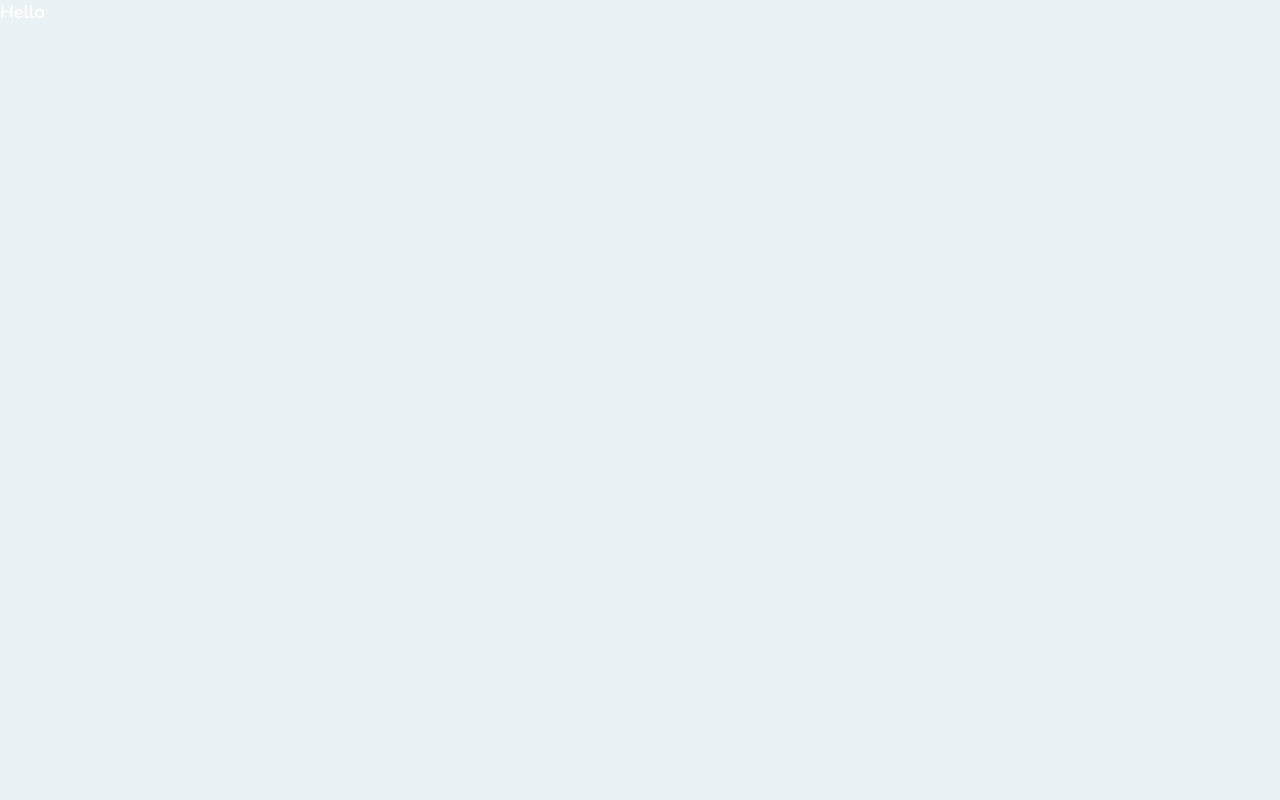
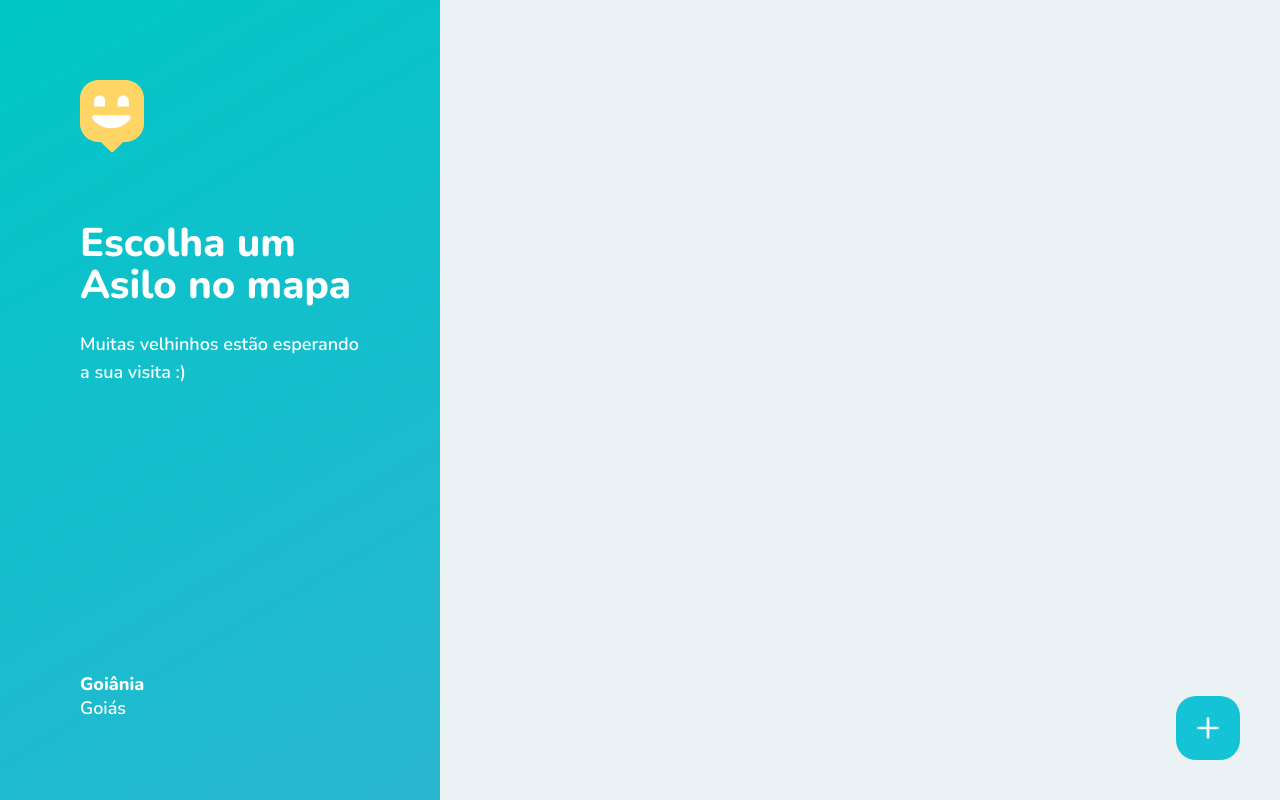
Before and after one commit to TheHumphrey/tcc_frontend, a React (Create React App) app: page /map in a window 1280 px wide. Built offline with nearby package versions, Linux system fonts and the light colour scheme.

Commit message:
create asylum map page

```diff
--- a/src/pages/AsylumMaps.tsx
+++ b/src/pages/AsylumMaps.tsx
@@ -1,7 +1,36 @@
 import React from "react";
 
+import { Link } from "react-router-dom";
+
+import { FiPlus } from "react-icons/fi";
+
+import "../styles/pages/asylum-map.css";
+
+import mapMarkerImg from "../images/map-marker.svg";
 const AsylumMaps = () => {
-  return <div>Hello</div>;
+  return (
+    <div id="page-map">
+      <aside>
+        <header>
+          <img src={mapMarkerImg} alt="logo" />
+
+          <h2>Escolha um Asilo no mapa</h2>
+
+          <p>Muitas velhinhos estão esperando a sua visita :)</p>
+        </header>
+
+        <footer>
+          <strong>Goiânia</strong>
+          <span>Goiás</span>
+        </footer>
+      </aside>
+      <div></div>
+
+      <Link to="" className="create-asylum">
+        <FiPlus size={32} color="#fff" />
+      </Link>
+    </div>
+  );
 };
 
 export default AsylumMaps;
--- a/src/pages/Landing.tsx
+++ b/src/pages/Landing.tsx
@@ -1,6 +1,7 @@
 import React from "react";
 
 import { FiArrowRight } from "react-icons/fi";
+import { Link } from "react-router-dom";
 
 import "../styles/pages/landing.css";
 
@@ -22,9 +23,9 @@
           <span>Goiás</span>
         </div>
 
-        <a href="" className="enter-app">
+        <Link to="/map" className="enter-app">
           {<FiArrowRight size={26} color="rgba(0,0,0,0.6)" />}
-        </a>
+        </Link>
       </div>
     </div>
   );
--- a/src/routes.tsx
+++ b/src/routes.tsx
@@ -7,8 +7,10 @@
 const Routes = () => {
   return (
     <Router>
-      <Route path="/" component={Landing} exact />
-      <Route path="/map" component={AsylumMaps} />
+      <Switch>
+        <Route path="/" component={Landing} exact />
+        <Route path="/map" component={AsylumMaps} />
+      </Switch>
     </Router>
   );
 };
--- /dev/null
+++ b/src/styles/pages/asylum-map.css
@@ -0,0 +1,62 @@
+#page-map {
+  width: 100vw;
+  height: 100vh;
+
+  position: relative;
+  display: flex;
+}
+
+#page-map aside {
+  width: 440px;
+  background: linear-gradient(329.54deg, #29b6d1 0%, #00c7c7 100%);
+  padding: 80px;
+
+  display: flex;
+  flex-direction: column;
+  justify-content: space-between;
+}
+
+#page-map aside h2 {
+  font-size: 40px;
+  font-weight: 800;
+  line-height: 42px;
+  margin-top: 64px;
+}
+
+#page-map aside p {
+  line-height: 28px;
+  margin-top: 24px;
+}
+
+#page-map aside footer {
+  display: flex;
+  flex-direction: column;
+
+  line-height: 24px;
+}
+
+#page-map aside footer strong {
+  font-weight: 800;
+}
+
+#page-map .create-asylum {
+  position: absolute;
+
+  right: 40px;
+  bottom: 40px;
+
+  width: 64px;
+  height: 64px;
+  background: #15c3d6;
+  border-radius: 20px;
+
+  display: flex;
+  justify-content: center;
+  align-items: center;
+
+  transition: background-color 0.2s;
+}
+
+#page-map .create-asylum:hover {
+  background: #17d6eb;
+}
```
